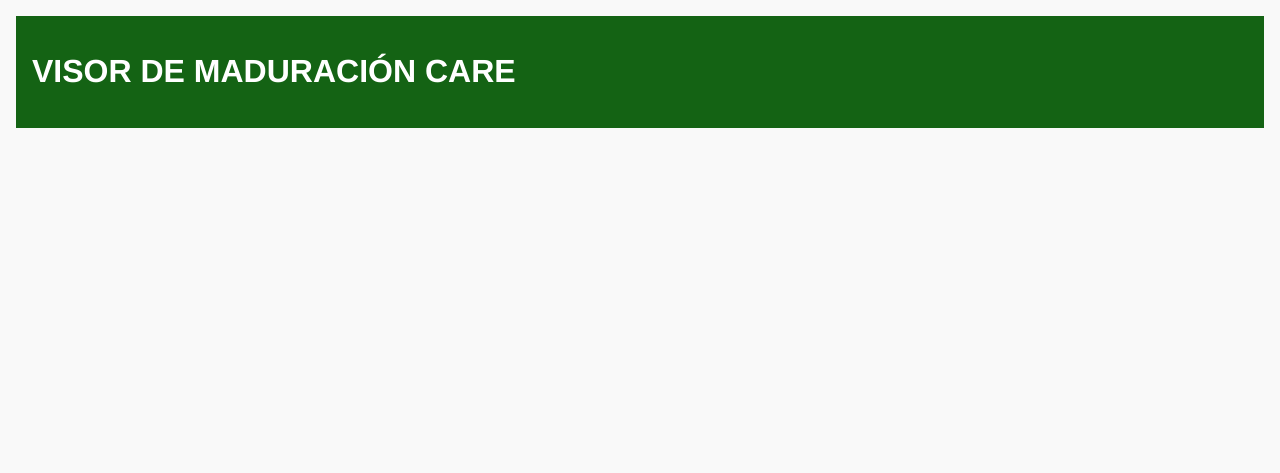
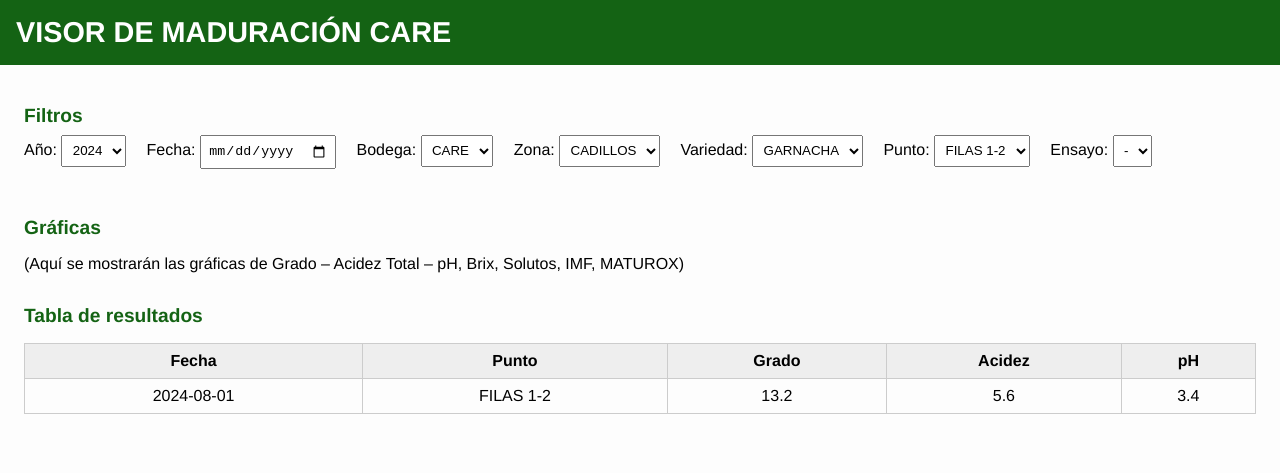
Before and after one commit to HECTORGIMENOLUESMA/MADURACION-VISOR, a plain HTML site: page index.html in a window 1280 px wide. Drawn offline with Linux system fonts and the light colour scheme.

Commit message:
Add files via upload

```diff
--- a/index.html
+++ b/index.html
@@ -1,26 +1,88 @@
+
 <!DOCTYPE html>
 <html lang="es">
 <head>
-  <meta charset="UTF-8" />
-  <meta name="viewport" content="width=device-width, initial-scale=1.0"/>
-  <title>VISOR DE MADURACIÓN CARE</title>
-  <link rel="stylesheet" href="style.css" />
+    <meta charset="UTF-8">
+    <title>VISOR DE MADURACIÓN CARE</title>
+    <style>
+        body {
+            font-family: Helvetica, sans-serif;
+            margin: 0;
+            padding: 0;
+            background-color: #fdfdfd;
+        }
+        header {
+            background-color: #146314;
+            color: white;
+            padding: 1rem;
+            font-size: 1.8rem;
+            font-weight: bold;
+        }
+        .container {
+            padding: 1.5rem;
+        }
+        .section {
+            margin-bottom: 2rem;
+        }
+        .section h2 {
+            color: #146314;
+            font-size: 1.2rem;
+            margin-bottom: 0.5rem;
+        }
+        label {
+            margin-right: 1rem;
+        }
+        input, select {
+            margin-bottom: 1rem;
+            padding: 0.4rem;
+        }
+        table {
+            width: 100%;
+            border-collapse: collapse;
+            margin-top: 1rem;
+        }
+        th, td {
+            border: 1px solid #ccc;
+            padding: 0.5rem;
+            text-align: center;
+        }
+        th {
+            background-color: #eee;
+        }
+    </style>
 </head>
 <body>
-  <header>
-    <h1>VISOR DE MADURACIÓN CARE</h1>
-  </header>
-  <main>
-    <section id="filtros">
-      <!-- Aquí irán los filtros -->
-    </section>
-    <section id="graficas">
-      <!-- Aquí irán las gráficas -->
-    </section>
-    <section id="tabla">
-      <!-- Aquí irá la tabla -->
-    </section>
-  </main>
-  <script src="script.js"></script>
+    <header>
+        VISOR DE MADURACIÓN CARE
+    </header>
+    <div class="container">
+        <div class="section">
+            <h2>Filtros</h2>
+            <label>Año: <select><option>2024</option></select></label>
+            <label>Fecha: <input type="date"></label>
+            <label>Bodega: <select><option>CARE</option></select></label>
+            <label>Zona: <select><option>CADILLOS</option></select></label>
+            <label>Variedad: <select><option>GARNACHA</option></select></label>
+            <label>Punto: <select><option>FILAS 1-2</option></select></label>
+            <label>Ensayo: <select><option>-</option></select></label>
+        </div>
+
+        <div class="section">
+            <h2>Gráficas</h2>
+            <p>(Aquí se mostrarán las gráficas de Grado – Acidez Total – pH, Brix, Solutos, IMF, MATUROX)</p>
+        </div>
+
+        <div class="section">
+            <h2>Tabla de resultados</h2>
+            <table>
+                <thead>
+                    <tr><th>Fecha</th><th>Punto</th><th>Grado</th><th>Acidez</th><th>pH</th></tr>
+                </thead>
+                <tbody>
+                    <tr><td>2024-08-01</td><td>FILAS 1-2</td><td>13.2</td><td>5.6</td><td>3.4</td></tr>
+                </tbody>
+            </table>
+        </div>
+    </div>
 </body>
 </html>
```
